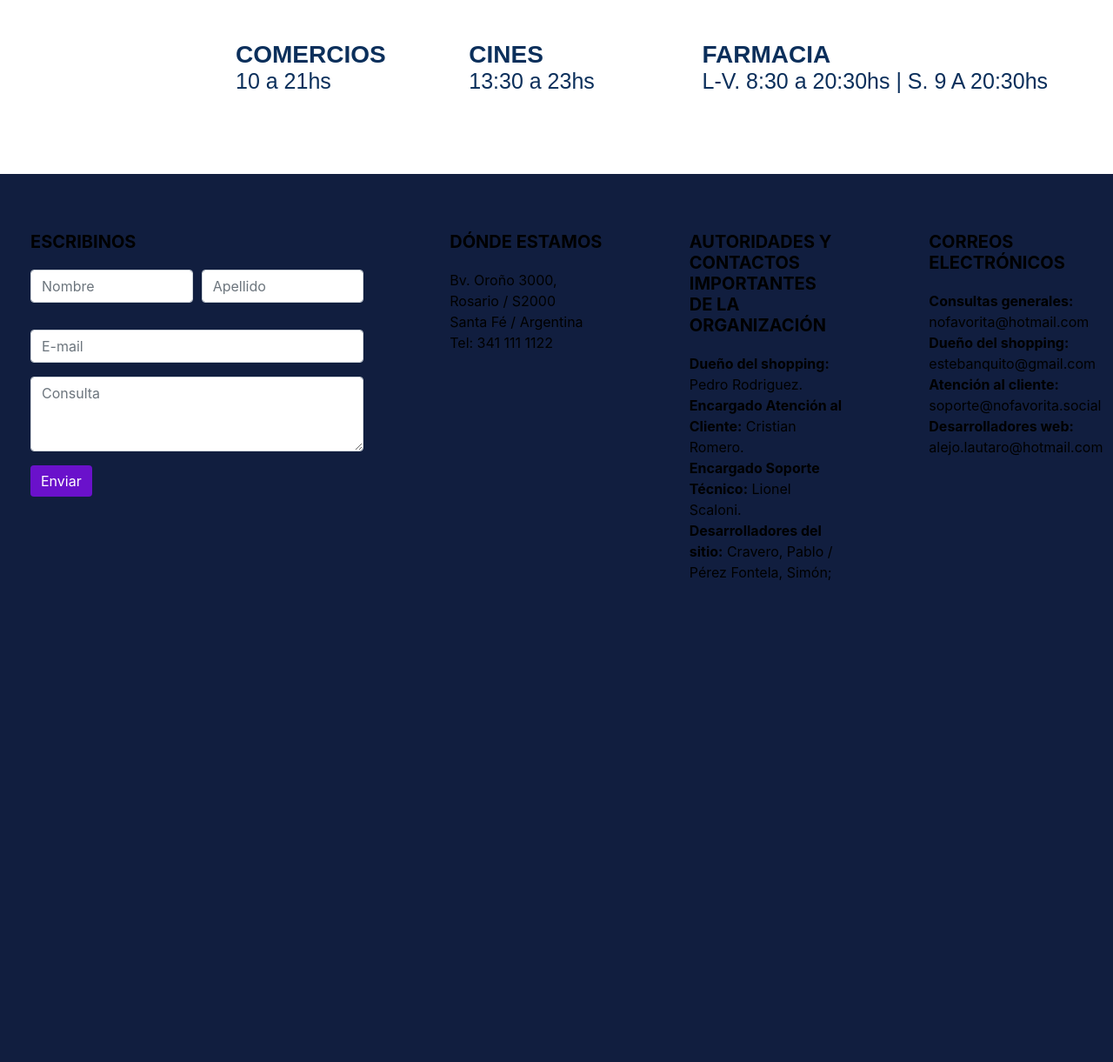
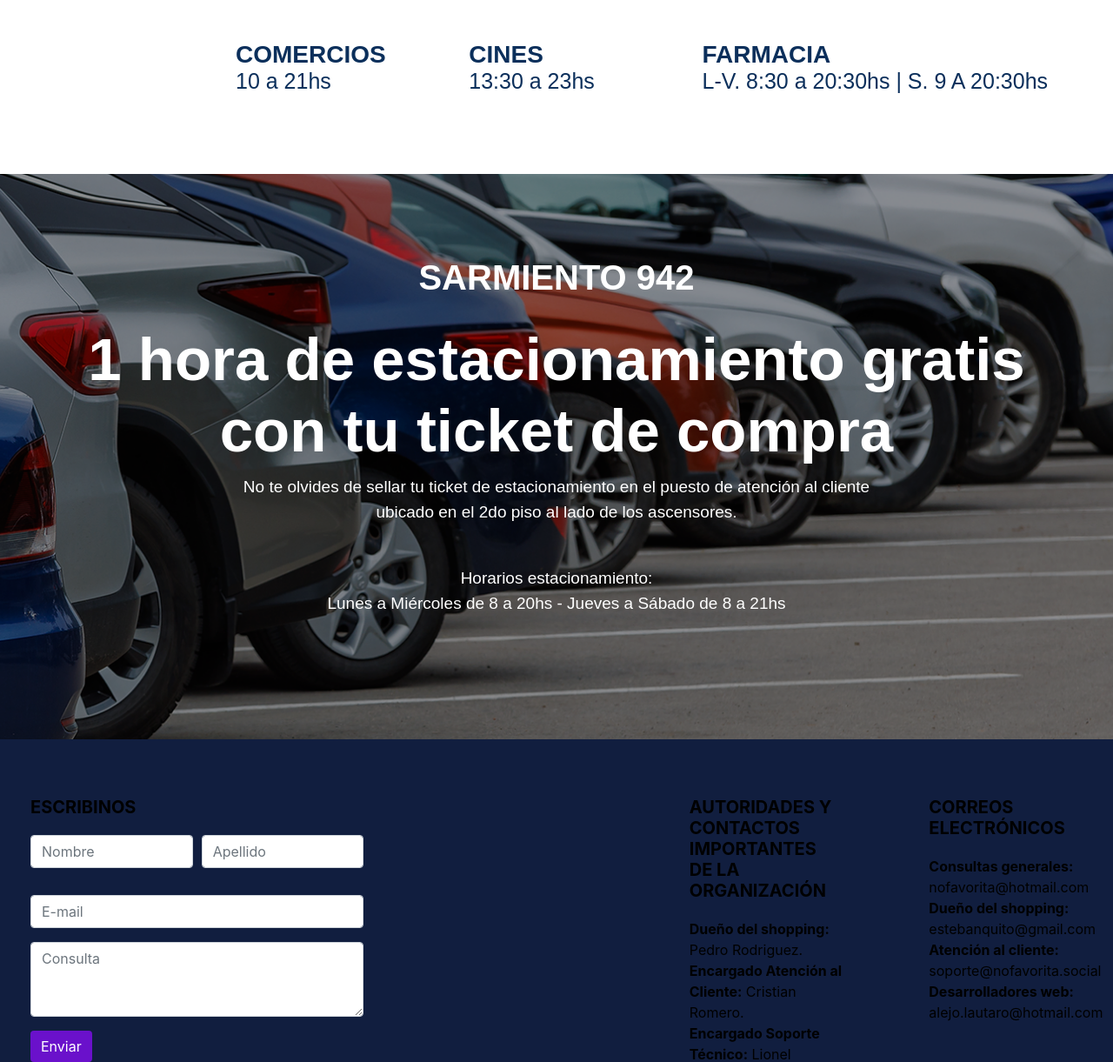
Before and after one commit to alejosilvalau/no-favorita, a PHP site: page /no-favorita/public/home.php in a window 1280 px wide; the page is wider, and only the part inside the window is pictured. Shown: the part 3034-4255 px from the top of that part at 87% size. Before the commit the page ends 3701 px from the top of that part, so only its background shows below. Run offline with PHP 8.4, Linux system fonts and the light colour scheme; some libraries are stand-ins or nearby versions; some web fonts are replaced.

Commit message:
Seccion estacionamiento terminada

```diff
--- a/css/home.css
+++ b/css/home.css
@@ -226,7 +226,7 @@ hr {
   left: 0;
   width: 100%;
   height: 100%;
-  background: rgba(0, 0, 0, 0.584); /* Dark overlay */
+  background: rgba(0, 0, 0, 0.584);
   z-index: 1;
 }
 
@@ -271,6 +271,7 @@ hr {
 
 }
 
+
 .horarios {
   margin-left: 1px;
   margin-bottom: 40px;
@@ -288,3 +289,52 @@ hr {
 .locales h3 {
   margin-bottom: -5px;
 }
+
+.container-estacionamiento {
+  position: relative;
+  width: 100%;
+  height: 650px;
+  background-image: url('../assets/estacionamiento.webp');
+  background-size: cover;
+  background-position: center;
+  display: flex;
+  align-items: center;
+  justify-content: center;
+  color: white;
+  font-family: var(--fuente);
+  text-align: center;
+  font-weight: 500;
+  font-size:19px;
+  z-index: 1;
+}
+
+.container-estacionamiento::before {
+  content: '';
+  position: absolute;
+  top: 0;
+  left: 0;
+  width: 100%;
+  height: 100%;
+  background: rgba(0, 0, 0, 0.441);
+  z-index: 1;
+}
+
+.texto-estacionamiento {
+  color: white;
+  z-index: 2;
+}
+
+
+.container-estacionamiento p {
+  color: white;
+  font-family: sans-serif;
+}
+
+.container-estacionamiento h2 {
+  font-size: 40px;
+  margin-bottom: 30px;
+}
+
+.container-estacionamiento h3 {
+  font-size: 69px;
+}
--- a/includes/footer.php
+++ b/includes/footer.php
@@ -30,12 +30,6 @@
         </form>
       </div>
       <div class="col-md-2">
-        <h5>DÓNDE ESTAMOS</h5>
-        <p>
-          Bv. Oroño 3000, Rosario / S2000<br>
-          Santa Fé / Argentina<br>
-          Tel: 341 111 1122
-        </p>
       </div>
       <div class="col-md-2">
         <h5>AUTORIDADES Y CONTACTOS IMPORTANTES DE LA ORGANIZACIÓN</h5>
--- a/public/home.php
+++ b/public/home.php
@@ -123,6 +123,16 @@ if ($resultadoEliminar) {
     </div>
   </div>
 </div>
+<div class="container-estacionamiento d-flex flex-column">
+  <div class="texto-estacionamiento">
+    <h2><strong>SARMIENTO 942</strong></h2>
+    <h3><strong>1 hora de estacionamiento gratis <br>
+        con tu ticket de compra</strong></h3>
+    <p>No te olvides de sellar tu ticket de estacionamiento en el puesto de atención al cliente <br> ubicado en el 2do piso al lado de los ascensores.</p>
+    <p class="my-5">Horarios estacionamiento: <br>
+      Lunes a Miércoles de 8 a 20hs - Jueves a Sábado de 8 a 21hs</p>
+  </div>
+</div>
 
 <script src="https://cdn.jsdelivr.net/npm/bootstrap@5.3.3/dist/js/bootstrap.bundle.min.js" integrity="sha384-YvpcrYf0tY3lHB60NNkmXc5s9fDVZLESaAA55NDzOxhy9GkcIdslK1eN7N6jIeHz" crossorigin="anonymous"></script>
 <?php
```
Also changed, not shown: assets/estacionamiento.webp (added).
